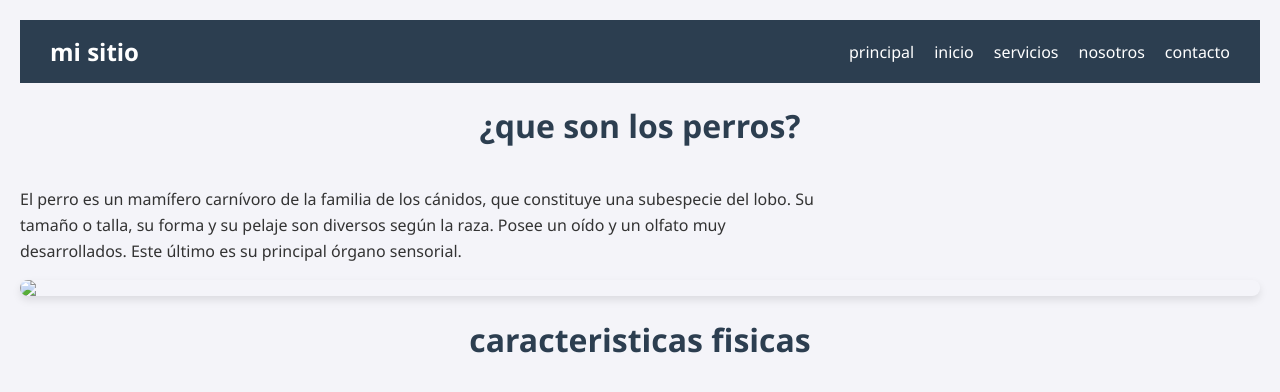
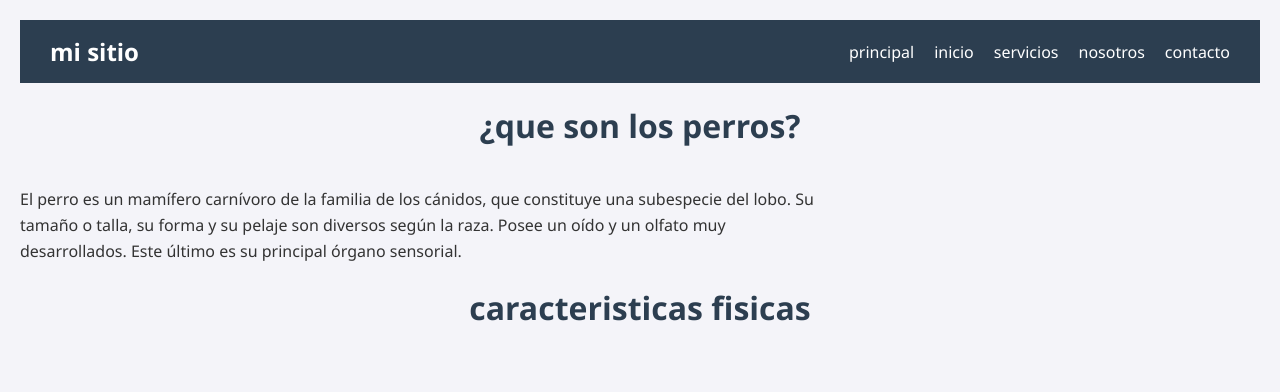
Before and after one commit to AlbertApaza/josuevercel, a plain HTML site: page quispe_josue_tallerweb/clase 3/Navbar/inicio.html in a window 1280 px wide. Drawn offline with Linux system fonts and the light colour scheme.

Commit message:
Update inicio.html

```diff
--- a/quispe_josue_tallerweb/clase 3/Navbar/inicio.html
+++ b/quispe_josue_tallerweb/clase 3/Navbar/inicio.html
@@ -23,7 +23,7 @@
 <p>El perro es un mamífero carnívoro de la familia de los cánidos,
     que constituye una subespecie del lobo. Su tamaño o talla, su forma y su pelaje son diversos
      según la raza. Posee un oído y un olfato muy desarrollados. Este último es su principal órgano sensorial. </p>
-    <img src=¨perrito2.jfif¨>
+
     <h1> caracteristicas fisicas</h1>
 
 
```
